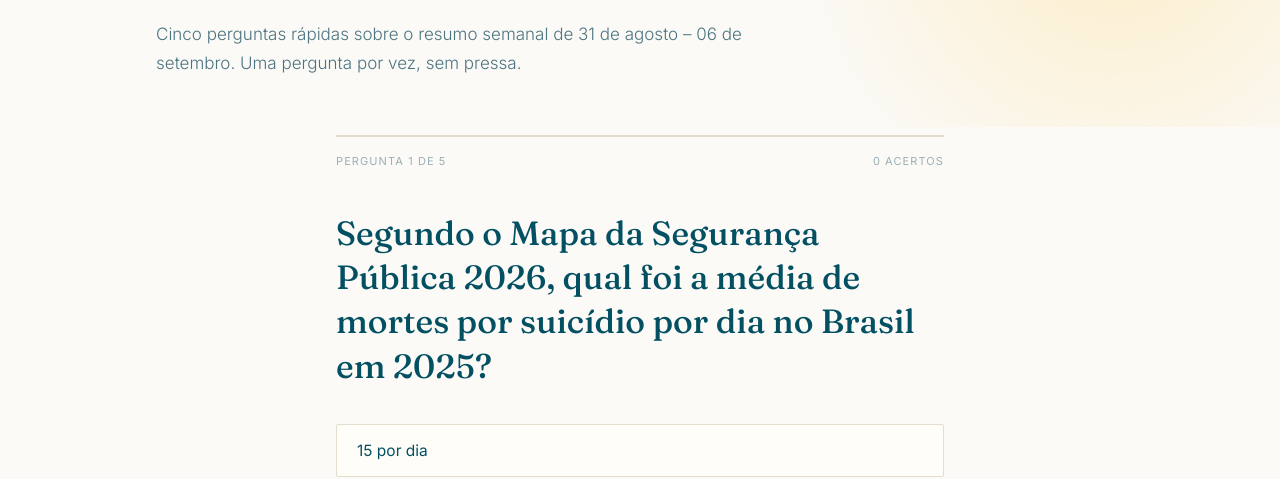
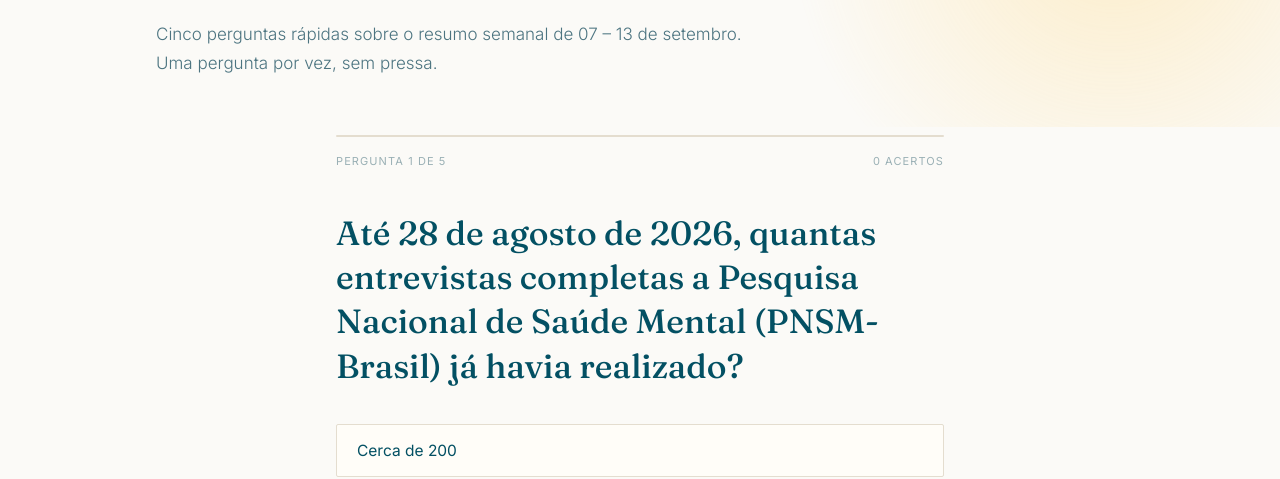
Before and after one commit to rrmlblog/rrml.estudos, a plain HTML site: page quiz.html in a window 1280 px wide. Shown: the part 346-825 px from the top of the page. Drawn offline with Linux system fonts and the light colour scheme.

Commit message:
Add resumo semanal de 07-13 de setembro 2026: PNSM-Brasil, genética da depressão em jovens, células-tronco radiais e formação cerebral, videogame e córtex em adolescentes, ansiedade escolar e memória tardia
Co-Authored-By: Claude Sonnet 5 <noreply@anthropic.com>

```diff
--- a/quiz.html
+++ b/quiz.html
@@ -37,7 +37,7 @@
   <div class="wrap">
     <p class="kicker">Quiz da semana</p>
     <h1 style="font-size:clamp(2.2rem, 4.6vw, 3.6rem); max-width:20ch;">Você acompanhou as <em>novidades</em> desta semana?</h1>
-    <p class="hero-sub">Cinco perguntas rápidas sobre o resumo semanal de 31 de agosto – 06 de setembro. Uma pergunta por vez, sem pressa.</p>
+    <p class="hero-sub">Cinco perguntas rápidas sobre o resumo semanal de 07 – 13 de setembro. Uma pergunta por vez, sem pressa.</p>
   </div>
 </header>
 
@@ -97,44 +97,54 @@
 <script>
   var quizData = [
     {
-      question: "Segundo o Mapa da Segurança Pública 2026, qual foi a média de mortes por suicídio por dia no Brasil em 2025?",
-      options: ["15 por dia", "30 por dia", "45 por dia", "60 por dia"],
-      correct: 2,
-      explanation: "O Brasil registrou 16.533 mortes por suicídio em 2025 — média de 45 por dia e alta de 25,6% desde 2020. O Setembro Amarelo deste ano tem o tema \"Escutar é estar presente\", reforçando o acolhimento a quem enfrenta sofrimento emocional.",
-      source: { label: "Fonte: Tribuna Ribeirão", url: "https://www.tribunaribeirao.com.br/setembro-amarelo-brasil-registra-45-mortes-por-suicidio-por-dia/" }
+      question: "Até 28 de agosto de 2026, quantas entrevistas completas a Pesquisa Nacional de Saúde Mental (PNSM-Brasil) já havia realizado?",
+      options: ["Cerca de 200", "Cerca de 1.000", "Cerca de 5.000", "Cerca de 10.000"],
+      correct: 1,
+      explanation: "Coordenada pelo Ministério da Saúde com a UFES, a PNSM-Brasil já completou 1.011 entrevistas em 197 municípios de 26 estados, a caminho da meta de 10 mil entrevistas domiciliares para mapear a saúde mental da população adulta e orientar o planejamento da rede do SUS.",
+      source: { label: "Fonte: Ministério da Saúde", url: "https://www.gov.br/saude/pt-br/assuntos/noticias-ms/2026/setembro/pesquisa-nacional-de-saude-mental-realiza-coleta-de-dados-em-197-municipios" }
     },
     {
-      question: "Segundo o IBGE, qual a proporção da população brasileira que tem alguma deficiência?",
-      options: ["1,5%", "7,3%", "15%", "22%"],
+      question: "Por que o estudo genético brasileiro sobre depressão em jovens (CISM/USP/Unifesp/UFRGS/Unicamp) é considerado um avanço metodológico importante?",
+      options: [
+        "Foi o maior estudo do mundo em número de participantes",
+        "Usou uma coorte altamente miscigenada, diferente da maioria das pesquisas genéticas anteriores, feitas em populações de ascendência europeia",
+        "Foi o primeiro a usar ressonância magnética em depressão",
+        "Não teve nenhuma relação com genética"
+      ],
       correct: 1,
-      explanation: "São mais de 14 milhões de pessoas — 7,3% da população, segundo o IBGE. Falta de acessibilidade e barreiras na educação e no trabalho contribuem para um risco maior de sofrimento psíquico e suicídio nesse grupo, tema que uniu as campanhas Setembro Amarelo e Setembro Verde este ano.",
-      source: { label: "Fonte: O Capixaba", url: "https://ocapixaba.com.br/saude/2026/09/saude-mental-de-pessoas-com-deficiencia-ganha-destaque/" }
+      explanation: "Acompanhando 2.163 pessoas de 6 a 23 anos em São Paulo e Porto Alegre, o estudo mostrou que um escore de risco poligênico ajuda a prever a gravidade da depressão e o risco de autolesão — e é relevante por usar uma população brasileira altamente miscigenada, enquanto a maioria dos estudos genéticos sobre depressão foi feita em populações europeias.",
+      source: { label: "Fonte: Poder360", url: "https://www.poder360.com.br/poder-saude/estudo-brasileiro-usa-ferramenta-para-antecipar-gravidade-da-depressao/" }
     },
     {
-      question: "No estudo da Universidade de Oslo publicado na Nature Neuroscience, com quanto tempo de antecedência mudanças estruturais no cérebro já podem ser detectadas antes das placas amiloides aparecerem em exames PET?",
-      options: ["1 ano", "3 anos", "7 anos", "15 anos"],
-      correct: 2,
-      explanation: "Acompanhando idosos saudáveis com exames de imagem repetidos por quase 20 anos, os pesquisadores encontraram mudanças estruturais mensuráveis no cérebro pelo menos sete anos antes de as placas amiloides ficarem visíveis em exames PET — o sinal mais precoce já associado à doença.",
-      source: { label: "Fonte: ScienceDaily", url: "https://www.sciencedaily.com/releases/2026/08/260831015144.htm" }
+      question: "Segundo os dois estudos da UCLA publicados na Cell e na Science, o que faz as células-tronco radiais mudarem o tipo de neurônio que produzem durante a formação do córtex cerebral?",
+      options: [
+        "Apenas a idade gestacional",
+        "O acesso à glicose e o contato físico com sinais vindos do tálamo",
+        "A temperatura corporal da gestante",
+        "Nenhum fator identificado — o processo é aleatório"
+      ],
+      correct: 1,
+      explanation: "As células-tronco radiais usam uma rota metabólica (via das pentoses fosfato) para processar glicose e também recebem contato físico direto de projeções vindas do tálamo — os dois fatores alteram o tipo de neurônio produzido, incluindo os neurônios de camadas superiores, especialmente numerosos no cérebro humano.",
+      source: { label: "Fonte: ScienceDaily", url: "https://www.sciencedaily.com/releases/2026/09/260904000308.htm" }
     },
     {
-      question: "No estudo do Mount Sinai, qual a estimativa de risco de psicose pós-parto atribuível a fatores genéticos herdados?",
-      options: ["Cerca de 10%", "Cerca de 25%", "Cerca de 55%", "Cerca de 90%"],
-      correct: 2,
-      explanation: "Combinando sequenciamento genômico completo com dados familiares, os pesquisadores estimaram que cerca de 55% do risco de psicose pós-parto é herdado geneticamente, com sobreposição genética com bipolaridade, esquizofrenia e doenças autoimunes.",
-      source: { label: "Fonte: PsyPost", url: "https://www.psypost.org/over-half-the-risk-for-postpartum-psychosis-is-tied-to-genetics-large-study-finds/" }
+      question: "No estudo com 5.686 adolescentes publicado na NeuroImage, qual tipo de jogo NÃO mostrou associação com diferenças na estrutura do córtex cerebral?",
+      options: ["Jogos solo", "Jogos multiplayer", "Jogos com classificação para maduros", "Jogos de qualquer tipo, sempre que o tempo total é alto"],
+      correct: 1,
+      explanation: "Mais tempo total de jogo esteve ligado a córtex mais fino e menor área de superfície, mas o efeito variou por tipo: jogos solo afetaram mais áreas de linguagem e cognição social, conteúdo para maduros afetou redes de atenção, e o multiplayer não mostrou associação significativa.",
+      source: { label: "Fonte: PsyPost", url: "https://www.psypost.org/more-time-spent-playing-video-games-is-linked-to-a-thinner-cerebral-cortex-in-adolescents/" }
     },
     {
-      question: "No estudo publicado na Neuron, o que uma expiração mais longa durante a respiração provocou nos voluntários que tomavam decisões de risco?",
+      question: "No estudo sueco do projeto IDA, que acompanhou pessoas dos 10 aos 67 anos, o que na infância predisse queixas de memória na velhice?",
       options: [
-        "Deixou as escolhas mais cautelosas",
-        "Não teve nenhum efeito",
-        "Aumentou a sensibilidade do cérebro a recompensas e tornou as escolhas mais ousadas",
-        "Só afetou a frequência cardíaca, sem mudar as escolhas"
+        "QI na infância",
+        "Notas escolares",
+        "Ansiedade relacionada à escola aos 13 anos",
+        "Nível socioeconômico da família"
       ],
       correct: 2,
-      explanation: "Pesquisadores do DIfE e da Charité mostraram que a expiração prolongada aumentou a variabilidade da frequência cardíaca e a sensibilidade do cérebro a recompensas sob ressonância magnética funcional, tornando as decisões de risco mais ousadas.",
-      source: { label: "Fonte: ScienceDaily", url: "https://www.sciencedaily.com/releases/2026/09/260904000320.htm" }
+      explanation: "Entre os 625 participantes que responderam ao questionário aos 67 anos, quem relatara mais ansiedade escolar aos 13 anos relatou mais queixas subjetivas de memória na velhice — mesmo descontando sintomas atuais de ansiedade e depressão. QI, notas e nível socioeconômico na infância não tiveram esse efeito.",
+      source: { label: "Fonte: PsyPost", url: "https://www.psypost.org/a-six-decade-study-links-teenage-school-anxiety-to-late-life-memory-complaints/" }
     }
   ];
 
```
Also changed, not shown: index.html (+40 -3 lines).
